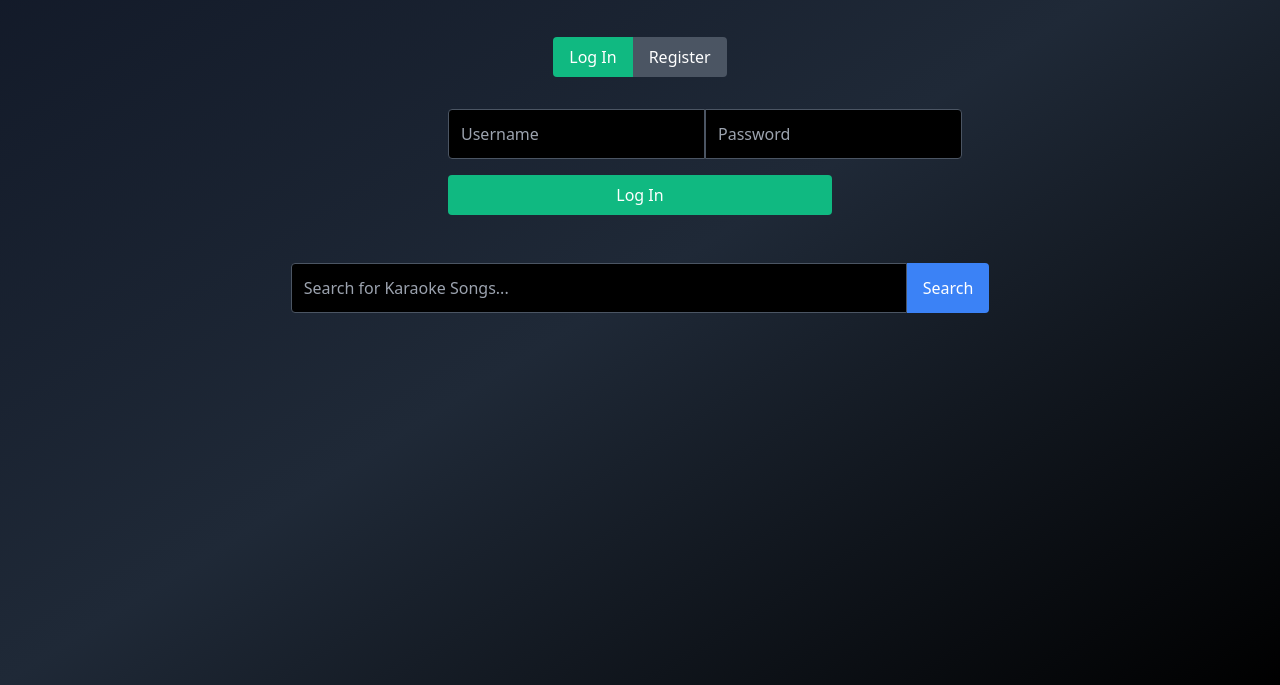
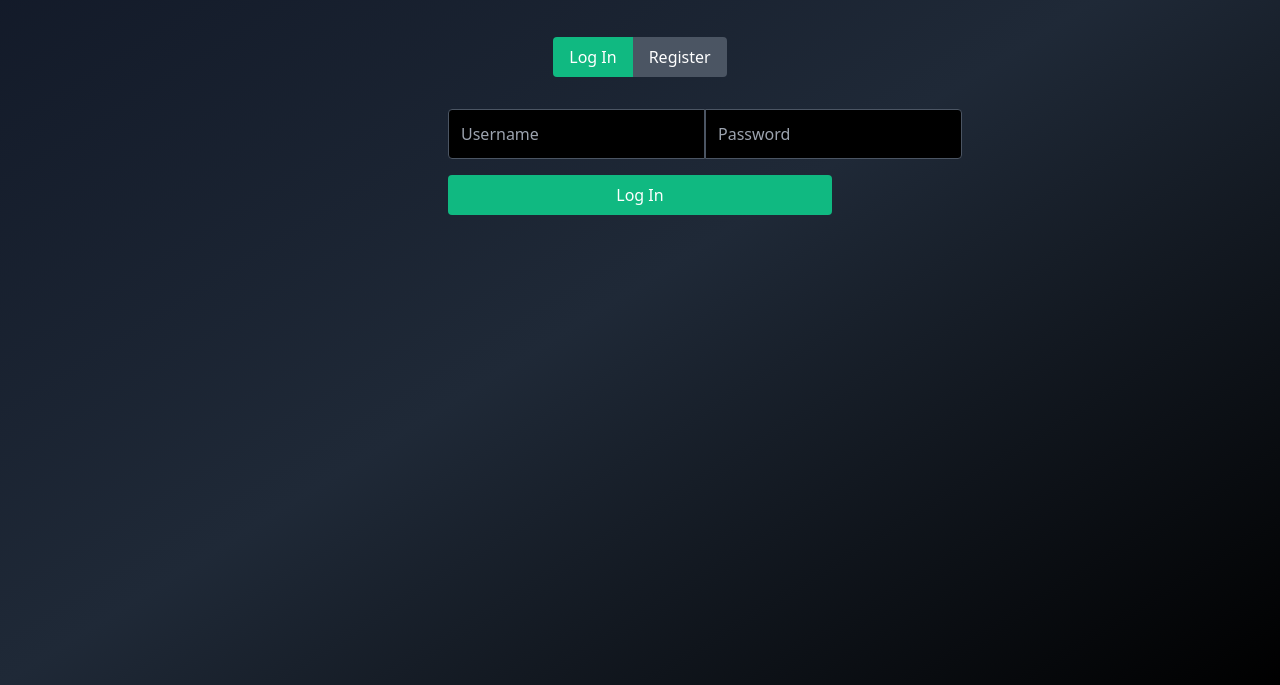
Before and after one commit to hoez53/karaoke, a plain HTML site: page index.html in a window 1280 px wide. Shown: the part 115-800 px from the top of the page. Drawn offline with nearby package versions, Linux system fonts and the light colour scheme.

Commit message:
Update index.html

```diff
--- a/index.html
+++ b/index.html
@@ -16,11 +16,13 @@
       <p class="text-xl mt-3">Search for your favorite karaoke videos and sing along!</p>
     </header>
 
+    <!-- Tabs for Login and Registration -->
     <div class="flex justify-center mb-8">
       <button id="login-tab" class="px-4 py-2 bg-green-500 text-white rounded-l">Log In</button>
       <button id="register-tab" class="px-4 py-2 bg-gray-600 text-white rounded-r">Register</button>
     </div>
 
+    <!-- Login Form -->
     <div id="login-form-container" class="flex justify-center mb-12">
       <form id="login-form" class="w-full max-w-sm">
         <div class="flex mb-4">
@@ -31,6 +33,7 @@
       </form>
     </div>
 
+    <!-- Registration Form -->
     <div id="register-form-container" class="flex justify-center mb-12 hidden">
       <form id="register-form" class="w-full max-w-sm">
         <div class="flex mb-4">
@@ -41,12 +44,14 @@
       </form>
     </div>
 
-    <div class="flex justify-center mb-8">
-      <input type="text" id="search-input" class="w-2/3 md:w-1/2 p-3 bg-black text-gray-300 border border-gray-600 rounded-l focus:outline-none focus:ring-2 focus:ring-blue-400" placeholder="Search for Karaoke Songs..."/>
-      <button id="search-btn" class="bg-blue-500 hover:bg-blue-400 text-white py-2 px-4 rounded-r transition">Search</button>
+    <!-- Search Bar and Video Results (Hidden Initially) -->
+    <div id="content" class="hidden">
+      <div class="flex justify-center mb-8">
+        <input type="text" id="search-input" class="w-2/3 md:w-1/2 p-3 bg-black text-gray-300 border border-gray-600 rounded-l focus:outline-none focus:ring-2 focus:ring-blue-400" placeholder="Search for Karaoke Songs..."/>
+        <button id="search-btn" class="bg-blue-500 hover:bg-blue-400 text-white py-2 px-4 rounded-r transition">Search</button>
+      </div>
+      <div id="video-results" class="grid grid-cols-1 sm:grid-cols-2 md:grid-cols-3 lg:grid-cols-4 gap-6"></div>
     </div>
-
-    <div id="video-results" class="grid grid-cols-1 sm:grid-cols-2 md:grid-cols-3 lg:grid-cols-4 gap-6"></div>
   </div>
 
   <script src="script.js"></script>
```
